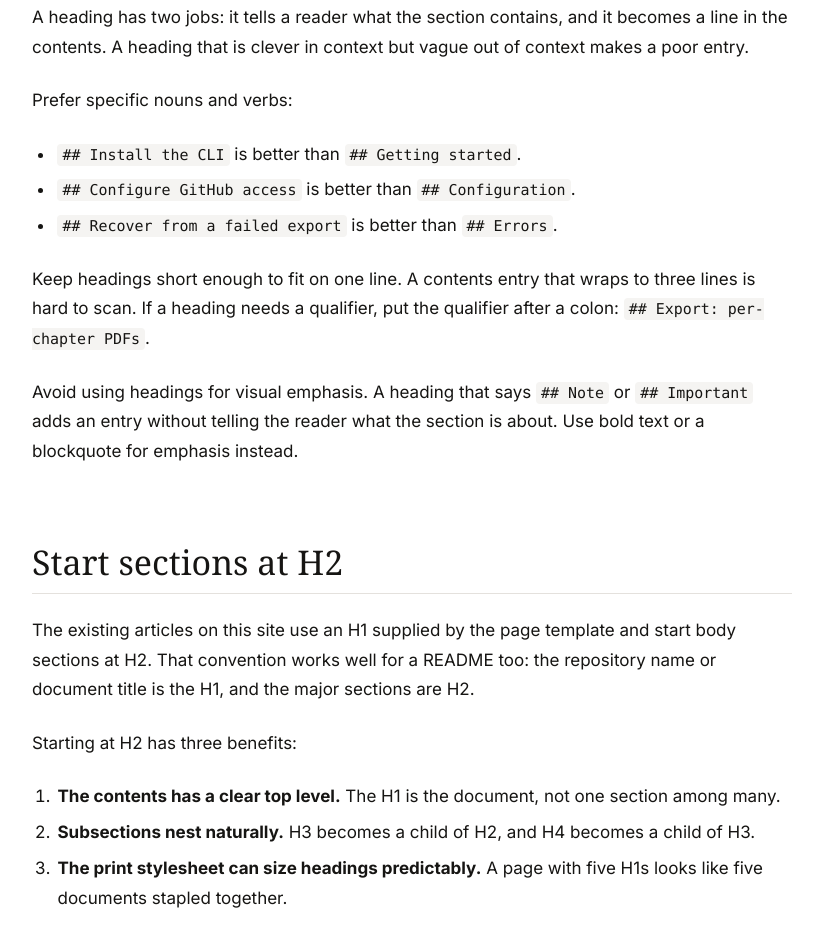
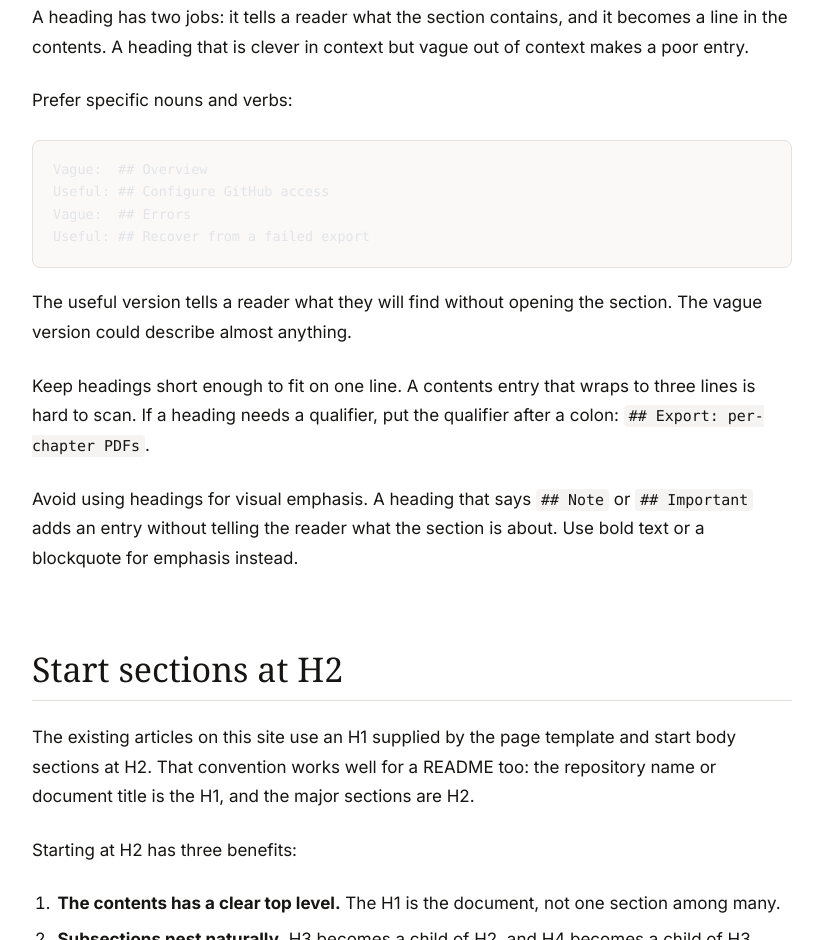
Before and after one commit to girishlade111/ReadmePDF, an Astro site: page /blog/markdown-table-of-contents-pdf in a window 1280 px wide. Shown: the part 2668-3608 px from the top of the page, without its empty margins (48-871 px from the left). Built offline with nearby package versions, Linux system fonts and the light colour scheme; Astro itself is replaced by a stand-in of ours; code samples lack their colours; no server answers.

Commit message:
feat: add markdown table of contents guide for PDF structure and navigation

````diff
--- a/src/content/blog/markdown-table-of-contents-pdf.md
+++ b/src/content/blog/markdown-table-of-contents-pdf.md
@@ -57,9 +57,14 @@ A heading has two jobs: it tells a reader what the section contains, and it beco
 
 Prefer specific nouns and verbs:
 
-- `## Install the CLI` is better than `## Getting started`.
-- `## Configure GitHub access` is better than `## Configuration`.
-- `## Recover from a failed export` is better than `## Errors`.
+```text
+Vague:  ## Overview
+Useful: ## Configure GitHub access
+Vague:  ## Errors
+Useful: ## Recover from a failed export
+```
+
+The useful version tells a reader what they will find without opening the section. The vague version could describe almost anything.
 
 Keep headings short enough to fit on one line. A contents entry that wraps to three lines is hard to scan. If a heading needs a qualifier, put the qualifier after a colon: `## Export: per-chapter PDFs`.
 
````
